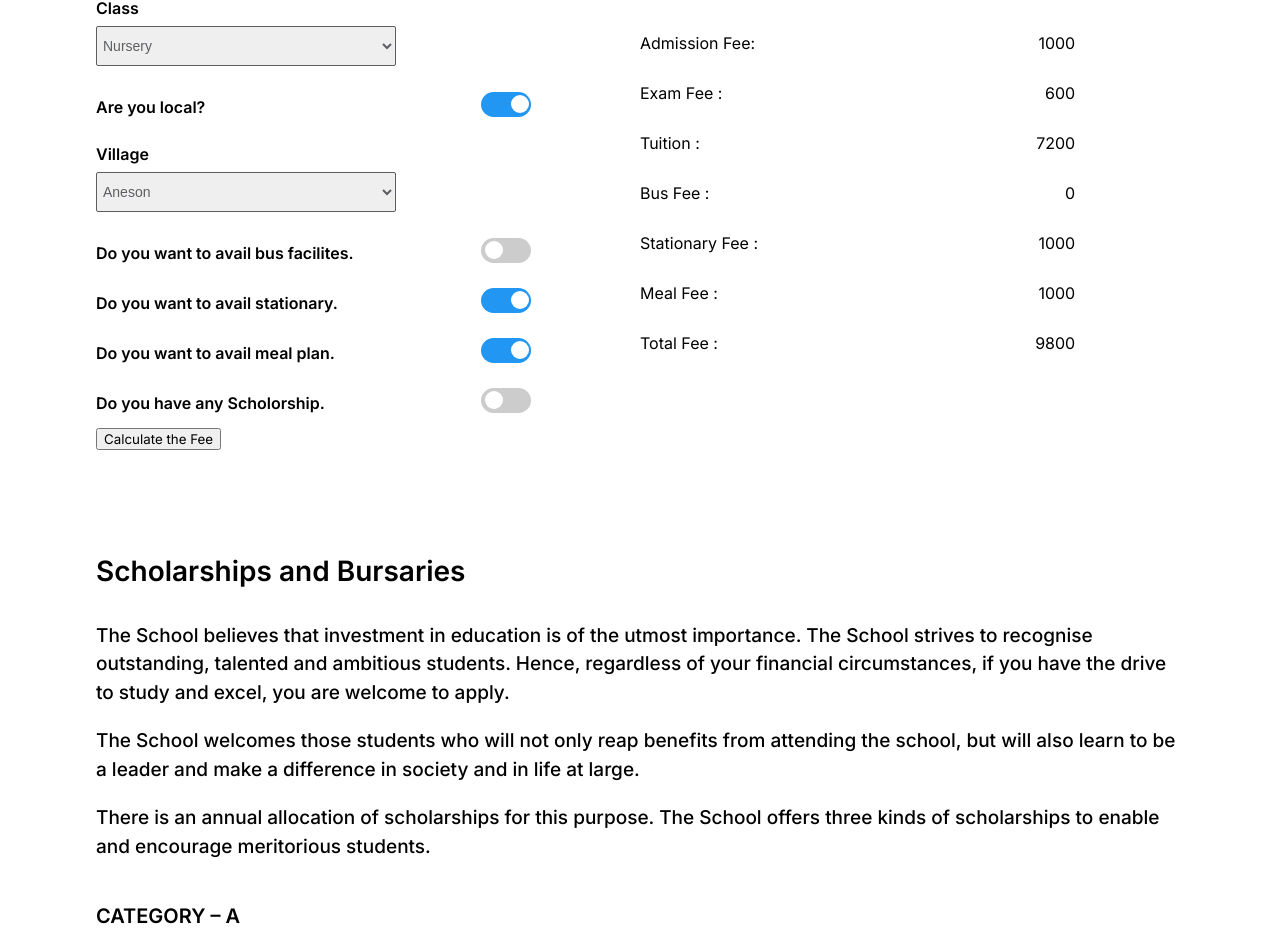
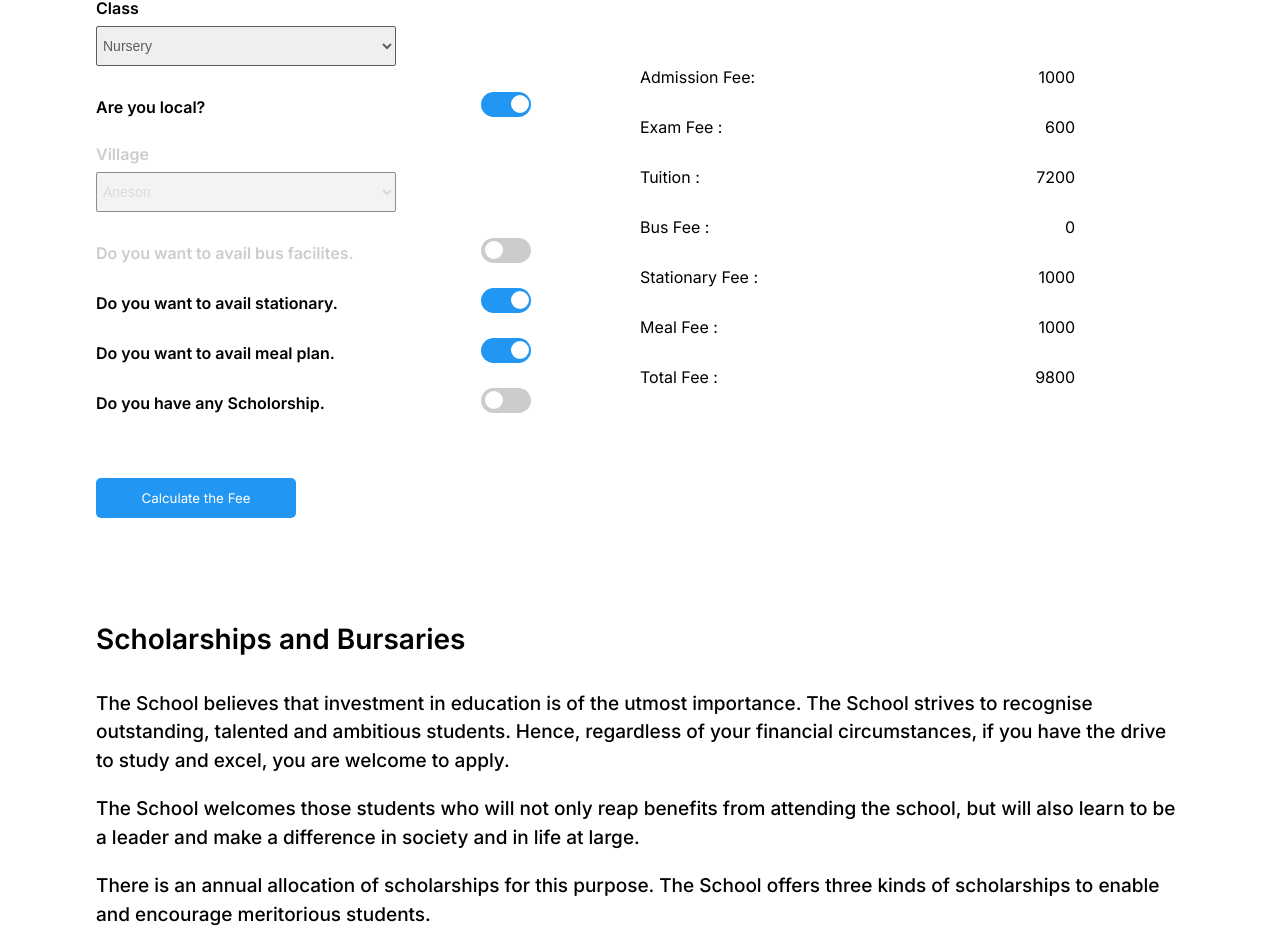
Before and after one commit to PVBharadwaj/Lokarpan, a React (Create React App) app in the folder lokarpan-website/: page /lokarpan/kith/financials in a window 1280 px wide. Shown: the part 937-1876 px from the top of the page. Built offline with nearby package versions, Linux system fonts and the light colour scheme.

Commit message:
financials page

```diff
--- a/lokarpan-website/src/Components/Admission/Admission.css
+++ b/lokarpan-website/src/Components/Admission/Admission.css
@@ -190,6 +190,9 @@
 }
 
 @media screen and (max-width: 748px) {
+  .admission-card {
+    height: auto;
+  }
   .admissions-upper-section {
     height: 600px;
     background-position: center;
--- a/lokarpan-website/src/Components/KithFinancials/index.css
+++ b/lokarpan-website/src/Components/KithFinancials/index.css
@@ -198,6 +198,21 @@ input:checked + .slider:before {
   border-color: #2196f3;
   border-width: 2px; /* Change to the desired focus color */
 }
+.disabledColor {
+  color: #ccc;
+}
+.financials-calc-btn {
+  height: 40px;
+  width: 200px;
+  background-color: #2196f3;
+  color: white;
+  border: none;
+  border-radius: 5px;
+  cursor: pointer;
+  outline: none;
+  margin-top: 50px;
+}
+
 @media screen and (max-width: 1200px) {
   .kith-financials-container {
     width: 92%;
--- a/lokarpan-website/src/Components/KithFinancials/index.js
+++ b/lokarpan-website/src/Components/KithFinancials/index.js
@@ -378,12 +378,18 @@ class KithFinancials extends Component {
                 </label>
               </div>
               <div className="kith-est-left-multi-cont">
-                <label className="kith-est-label">Village</label>
+                <label
+                  className={`kith-est-label ${isLocal ? "disabledColor" : ""}`}
+                >
+                  Village
+                </label>
                 <select
                   value={selectedVillage}
                   onChange={this.handleVillageChange}
-                  className="kith-select-list"
-                  // disabled={isLocal}
+                  className={`kith-select-list ${
+                    isLocal ? "disabledColor" : ""
+                  }`}
+                  disabled={isLocal}
                 >
                   {Object.keys(villageFees).map((village) => (
                     <option key={village} value={village}>
@@ -393,7 +399,9 @@ class KithFinancials extends Component {
                 </select>
               </div>
               <div className="kith-est-left-each-cont">
-                <label className="kith-est-label">
+                <label
+                  className={`kith-est-label ${isLocal ? "disabledColor" : ""}`}
+                >
                   Do you want to avail bus facilites.
                 </label>
                 <label className="switch">
@@ -401,7 +409,7 @@ class KithFinancials extends Component {
                     type="checkbox"
                     checked={busFacility}
                     onChange={this.handleBusChange}
-                    // disabled={isLocal}
+                    disabled={isLocal}
                   />
                   <span className="slider round"></span>
                 </label>
@@ -463,7 +471,12 @@ class KithFinancials extends Component {
                 </div>
               )}
 
-              <button onClick={this.calculateFee}>Calculate the Fee</button>
+              <button
+                onClick={this.calculateFee}
+                className="financials-calc-btn"
+              >
+                Calculate the Fee
+              </button>
             </div>
 
             <div className="kith-est-right-cont">
--- a/lokarpan-website/src/Components/Navbar/KithAdmissionSubNavbar/index.js
+++ b/lokarpan-website/src/Components/Navbar/KithAdmissionSubNavbar/index.js
@@ -70,6 +70,9 @@ const KithAdmissionSubNavbar = () => {
                   <li>
                     <Link to="/kith/academics">Academics</Link>
                   </li>
+                  <li>
+                    <Link to="/kith/financials">Financials</Link>
+                  </li>
                 </ul>
               </div>
             </div>
```
Also changed, not shown: 12 other files (tests, documents, lock files or other folders).
